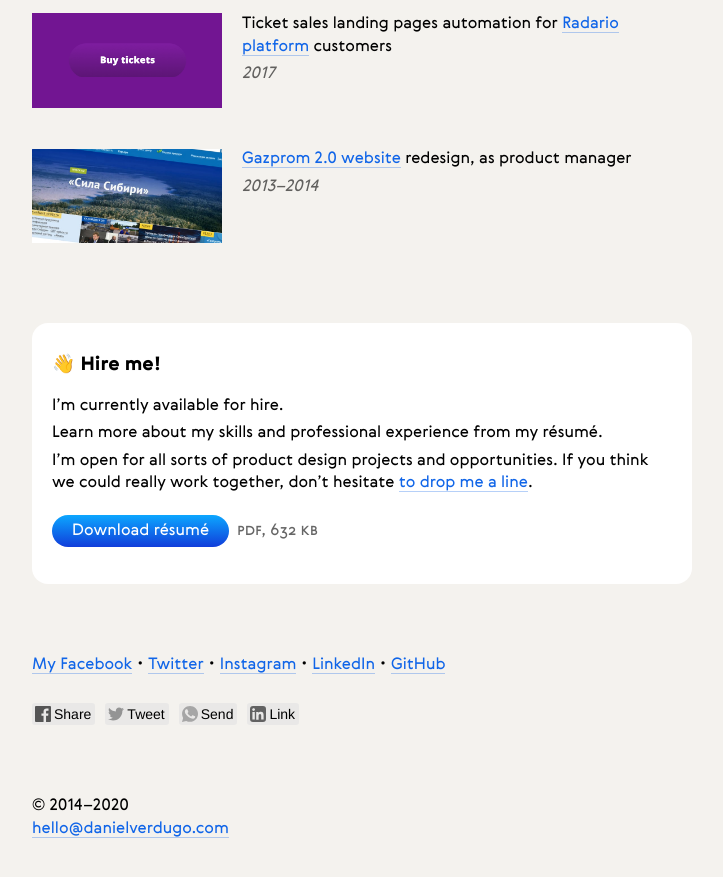
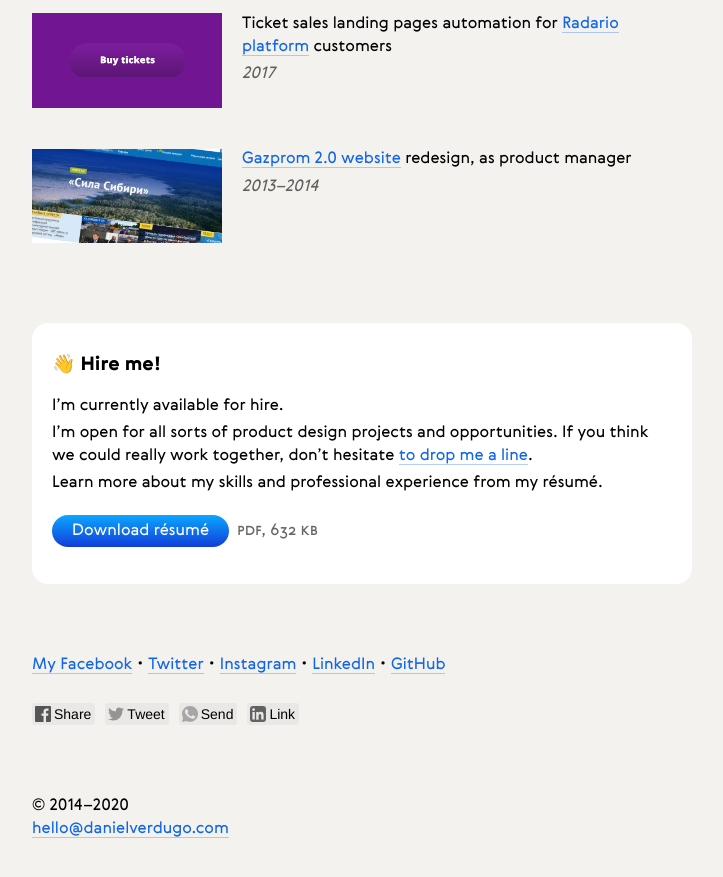
Before and after one commit to danielverdugo/danielverdugo.github.io, a Jekyll site: the page built from index.html, in a window 1280 px wide and 900 px high, scrolled down 1302 px. Shown: the top 877 px of the window, without its empty margins (298-1021 px from the left). Built offline with Jekyll 4.4.1, drawn with Linux system fonts in a browser that asks for light colours; comment, search, counter and statistics services are not loaded; some of the changed lines change nothing that is shown.

Commit message:
Corrected .hireme text

```diff
--- a/index.html
+++ b/index.html
@@ -160,8 +160,8 @@
                     <p>&nbsp;</p>
                     <h3>👋&nbsp;Hire&nbsp;me!</h3>
                     <p>I&rsquo;m currently available for&nbsp;hire.</p>
+                    <p>I&rsquo;m open for all sorts of&nbsp;product design projects and opportunities. If&nbsp;you think we could really work together, don&rsquo;t hesitate <a href="mailto:hello&#64;danielverdugo.com">to&nbsp;drop&nbsp;me a&nbsp;line</a>.</p>
                     <p>Learn more about my&nbsp;skills and professional experience from my&nbsp;résumé.</a></p>
-                    <p>I&rsquo;m open for all sorts of&nbsp;product design projects and opportunities. If&nbsp;you think we could really work together, don&rsquo;t hesitate <a href="mailto:hello&#64;danielverdugo.com">to&nbsp;drop&nbsp;me a&nbsp;line</a>.</p>
                     <p style="margin-top: 1.25em;"><a href="/danielverdugo-cv-2020.pdf" download="/danielverdugo-cv-2020.pdf" class="email" id="cv-link">Download résumé</a>&nbsp;<span class="file">pdf,&nbsp;632&nbsp;kb</span></p>
                 </div>
         </div>
```
